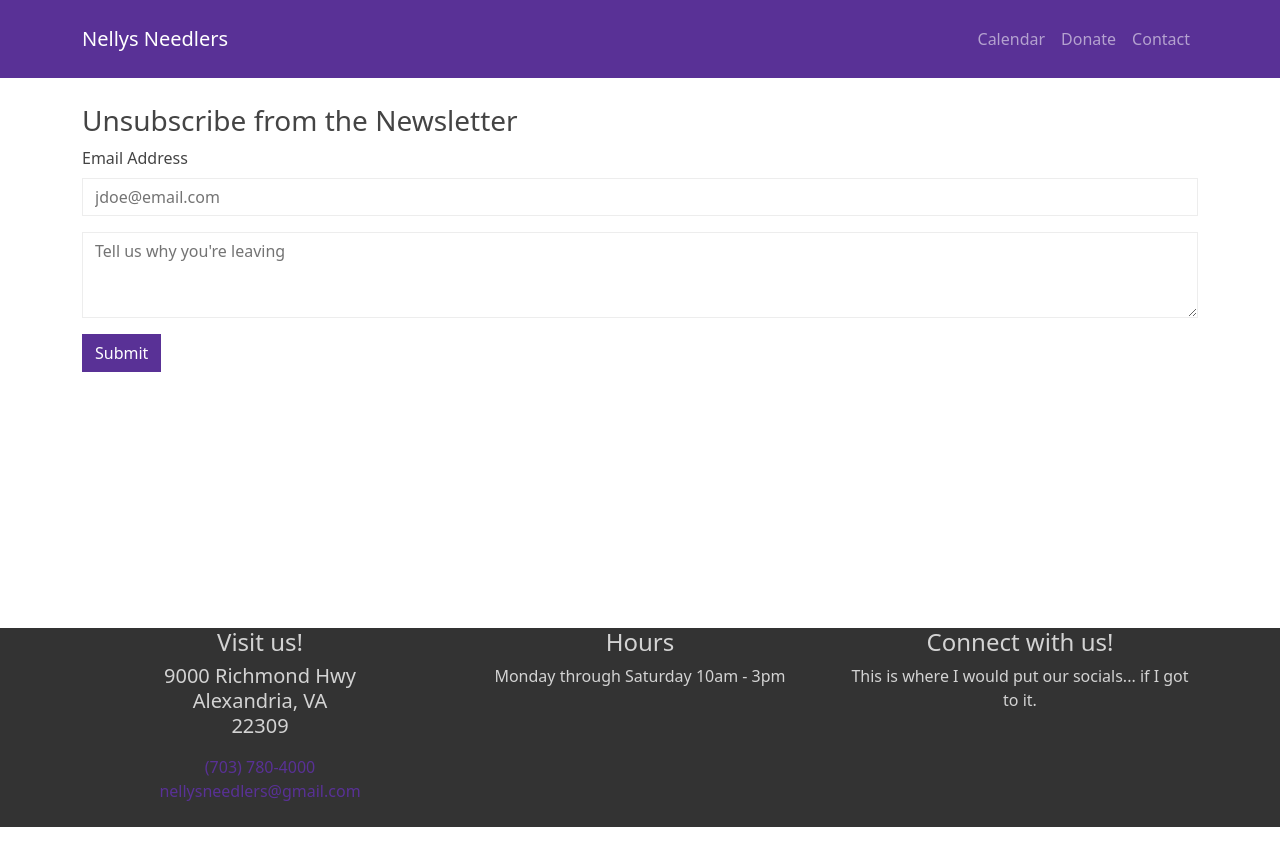
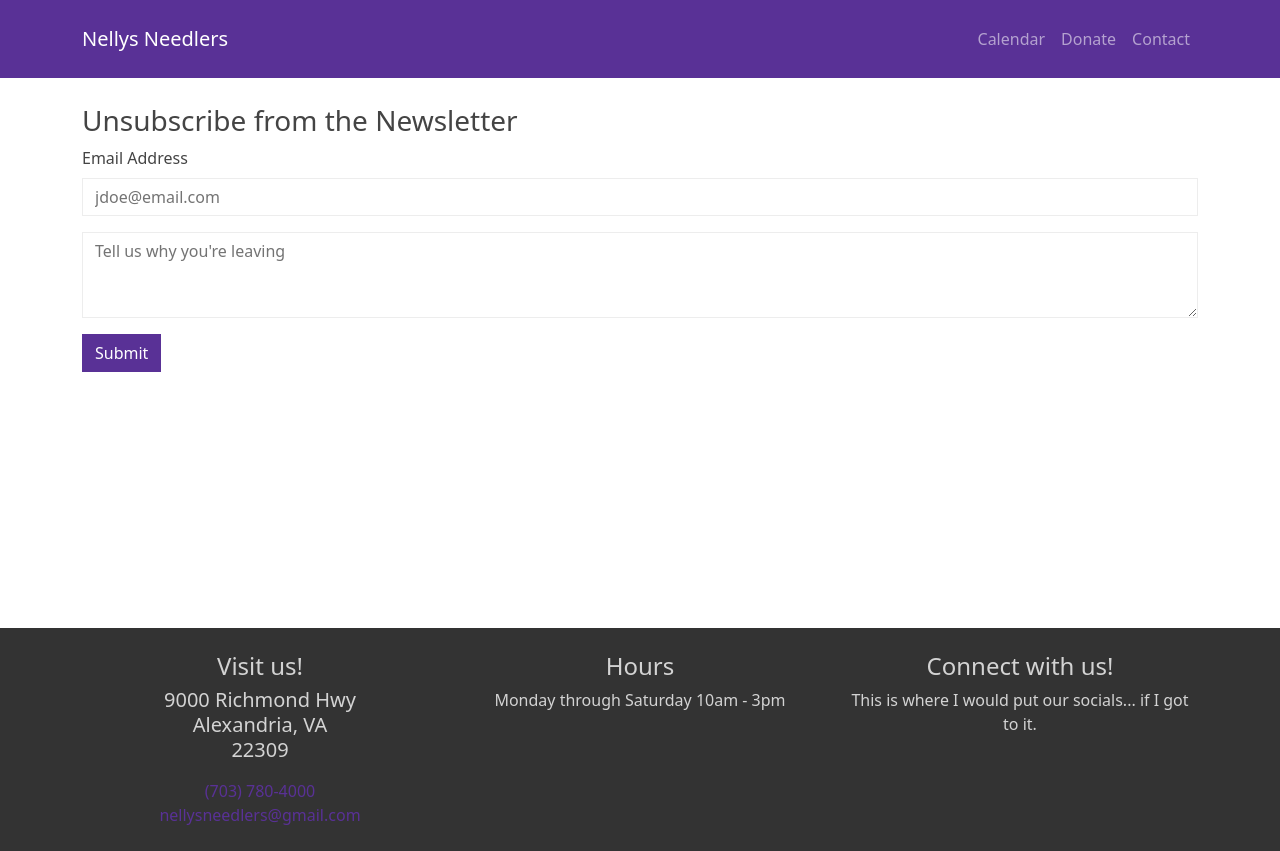
Before and after one commit to nathan-moore-97/nellys, a React (Vite) app in the folder client/: page /unsubscribe in a window 1280 px wide. Before the commit the page ends 827 px from the top, so only its background shows below. Built offline with nearby package versions, Linux system fonts and the light colour scheme; no server answers.

Commit message:
A few minor layout adjustments

```diff
--- a/client/src/components/FooterView.tsx
+++ b/client/src/components/FooterView.tsx
@@ -6,17 +6,17 @@
     return (
         <>
         <footer className="fixed-footer">
-            <Container className="mt-4">
-                <Row className="mt-4">
-                    <Col>
+            <Container>
+                <Row>
+                    <Col className="mt-4">
                         <h4>Visit us!</h4>
                         <AddressView />
                     </Col>
-                    <Col>
+                    <Col className="mt-4">
                         <h4>Hours</h4>
                         <p>Monday through Saturday 10am - 3pm</p>
                     </Col>
-                    <Col>
+                    <Col className="mt-4">
                         <h4>Connect with us!</h4>
                         <p>This is where I would put our socials... if I got to it.</p>
                     </Col>
--- a/client/src/components/NewsletterView.tsx
+++ b/client/src/components/NewsletterView.tsx
@@ -111,7 +111,7 @@
         <>
         <h3>Join our Newsletter</h3>
         <Form onSubmit={handleSubmit}>
-            <Row className="mb-3">
+            <Row>
                 <Col>
                     <Form.Group className="mb-3" controlId="formFirstName">
                         <Form.Label>First Name</Form.Label>
```
